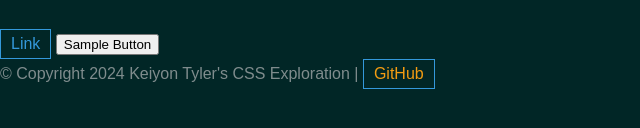
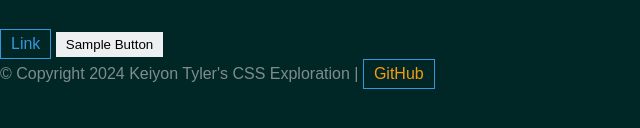
Before and after one commit to Keiyon/COMP001A.LectureActivity5, a plain HTML site: page conditional-css.html in a window 1280 px wide. Shown: the part 222-350 px from the top of the page, 0-640 px from the left. Drawn offline with Linux system fonts and the light colour scheme.

Commit message:
Styled my buttons on css and added a pointer as my cursor whenever i go towards the links

```diff
--- a/main.css
+++ b/main.css
@@ -101,3 +101,12 @@ a:hover {
     background: #3498db; /* Bright blue background color */
     color: white; /* White text color */
 }
+
+/* Styling the button */
+button {
+    padding: 5px 10px; /* Adding some space inside the button */
+    border: none; /* Removing the border */
+    background-color: #ecf0f1; /* Light gray background color */
+    cursor: pointer; /* Changing the cursor to a pointer */
+    transition: all 0.3s ease; /* Adding a transition */
+}
```
